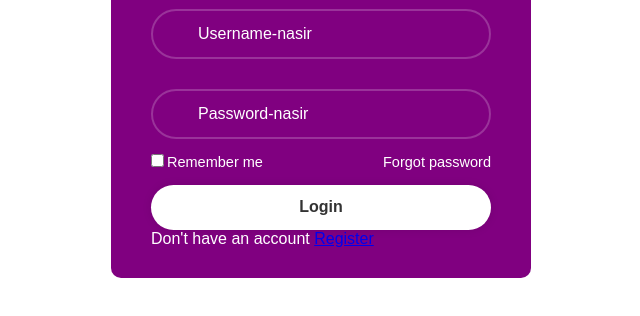
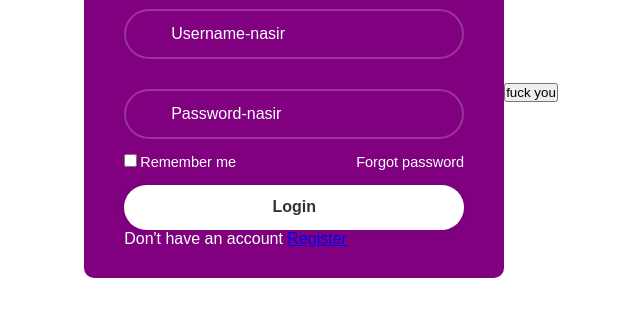
Before and after one commit to nasirgitweb/LOGIN-FORMN, a plain HTML site: page index.html in a window 1280 px wide. Shown: the part 308-624 px from the top of the page, without its empty margins (319-959 px from the left). Drawn offline with nearby package versions, Linux system fonts and the light colour scheme.

Commit message:
second commit

```diff
--- a/index2.html
+++ b/index.html
@@ -32,5 +32,8 @@
             </div>
         </form>
     </div>
+    <section>
+        <button>fuck you</button>
+    </section>
 </body>
 </html>
```
